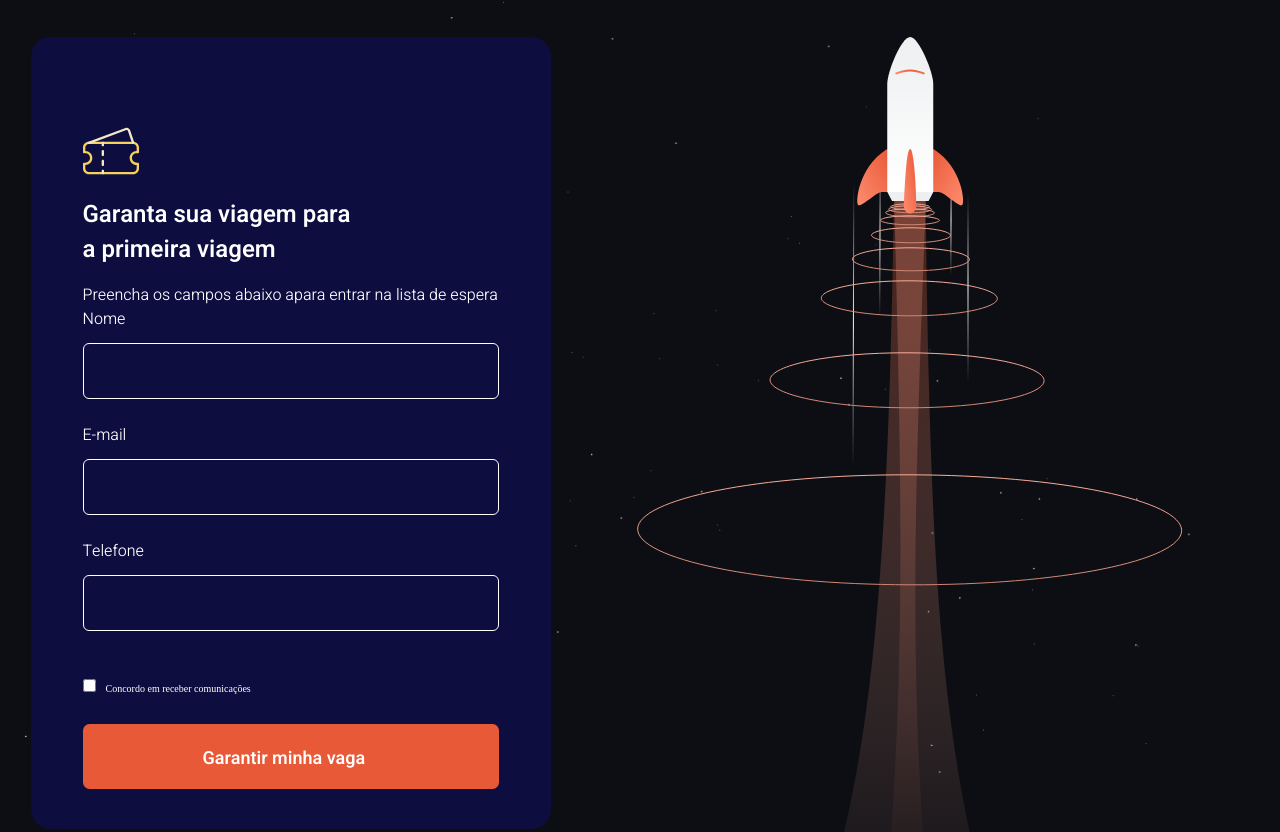
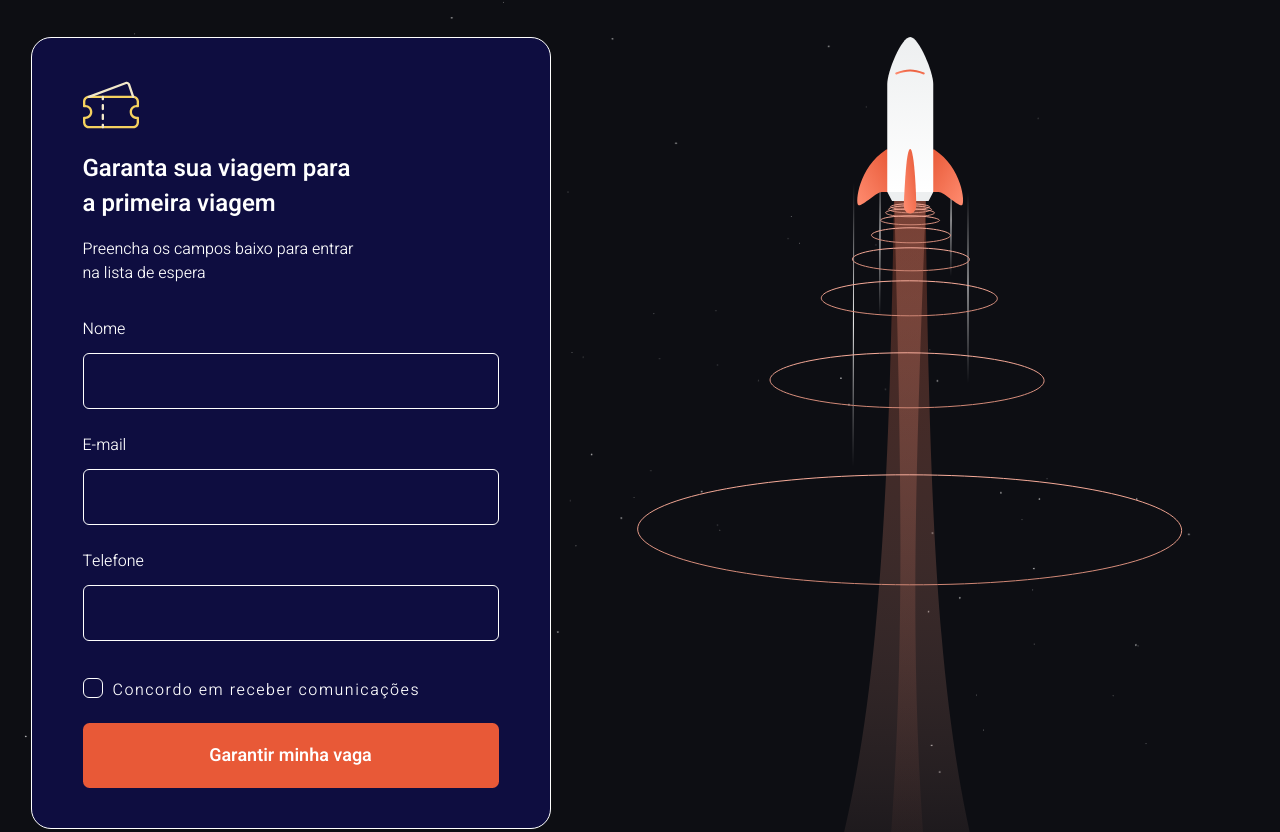
Before and after one commit to fabriciofcastro/ProjetoMarte, a Next.js app: page / in a window 1280 px wide. Shown: the part 2160-2992 px from the top of the page. Built offline with nearby package versions, Linux system fonts and the light colour scheme.

Commit message:
Finalizado formiulário

```diff
--- a/src/components/Button/Button.ts
+++ b/src/components/Button/Button.ts
@@ -1,6 +1,6 @@
 import styled from 'styled-components'
 
-export const LinkEscrevase = styled.a`
+export const ButtonLink = styled.a`
   width: 26.4rem;
   height: 5.5rem;
   background-color: ${props => props.theme.Colors.bgButton};
@@ -11,8 +11,14 @@ export const LinkEscrevase = styled.a`
   display: block;
   padding: 1.7% 5.5rem;
 `
-export const LinkMinhaVagaForm = styled(LinkEscrevase)`
+export const ButtonForm = styled.button`
   width: 41.6rem;
   height: 6.5rem;
-  padding: 5% 12rem;
+  background-color: ${props => props.theme.Colors.bgButton};
+  border-radius: .65rem;
+  font: bold 1.8rem 'Heebo';
+  color: #FFF;
+  cursor: point;
+  display: block;
+  padding: 1.7% 5.5rem;
 `
--- a/src/components/Contacts/Contact.tsx
+++ b/src/components/Contacts/Contact.tsx
@@ -1,9 +1,17 @@
 import Image from "next/image"
-import { ContainerBoxForm, ContentContact, BoxForm, SContact, BoxRocket, ContentBox, TitleForm, Text_P, ContainerFieldset } from "./StyleContact"
+import {
+       ContainerBoxForm,
+       ContentContact,
+       BoxForm, SContact,
+       BoxRocket,
+       ContentBox,
+       TitleForm,
+       Text_P
+      } from "./StyleContact"
 import ticket from '../../../public/images/icon-ticket.svg'
-import { LinkMinhaVagaForm } from "../Button/Button"
 import Form from "./Form/Form"
-import { Chekts } from "./Form/FormStyle"
+import { ButtonForm } from "../Button/Button"
+
 
 export default function Contact() {
 
@@ -18,13 +26,13 @@ export default function Contact() {
                 Garanta sua viagem para a primeira viagem
               </TitleForm>
               <Text_P>
-                Preencha os campos abaixo apara entrar na lista de espera
+                Preencha os campos baixo para entrar na lista de espera
               </Text_P>
 
               <Form />
-              <LinkMinhaVagaForm href="/#">
+              <ButtonForm type="button">
                 Garantir minha vaga
-              </LinkMinhaVagaForm>
+              </ButtonForm>
             </ContentBox>
 
           </BoxForm>
--- a/src/components/Contacts/Form/Form.tsx
+++ b/src/components/Contacts/Form/Form.tsx
@@ -1,23 +1,26 @@
-import { Checkbox, ContainerFieldset, ContainerForm, Inputs, Labels, Textcheckbox } from "./FormStyle"
+import { Checkbox, ContainerForm, GrupChecked, Inputs, Labels, Textcheckbox } from "./FormStyle"
 
 const Form = () => {
 
   return (
     <>
-      <ContainerFieldset>
-        <ContainerForm>
-          <Labels>Nome</Labels>
-          <Inputs type='text' />
-          <Labels>E-mail</Labels>
-          <Inputs  type='email' />
-          <Labels>Telefone</Labels>
-          <Inputs type='tel' />
-          <Checkbox type='checkbox' />
-          <Textcheckbox>
+      <ContainerForm action="https://www.spacex.com/" method="POST">
+        <Labels htmlFor="name">Nome</Labels>
+        <Inputs type='text' id="name" />
+
+        <Labels htmlFor="email">E-mail</Labels>
+        <Inputs type='email' form="email" />
+
+        <Labels htmlFor="phone">Telefone</Labels>
+        <Inputs type='tel' id="phone" />
+        <GrupChecked>
+          <Checkbox type='checkbox' id="checked"/>
+          <Textcheckbox htmlFor="checked">
             Concordo em receber comunicações
           </Textcheckbox>
-        </ContainerForm>
-      </ContainerFieldset>
+        </GrupChecked>
+      </ContainerForm>
+
     </>
   )
 }
--- a/src/components/Contacts/Form/FormStyle.tsx
+++ b/src/components/Contacts/Form/FormStyle.tsx
@@ -1,20 +1,25 @@
 import styled from "styled-components";
 
-export const ContainerFieldset = styled.fieldset`
-
+export const ContainerForm = styled.form`
 
 `
 
-
-export const ContainerForm = styled.form`
-
-
-`
+/**
+ *
+ *       S t y l e    L a b e l
+ */
 
 export const Labels = styled.label`
   font: normal 1.6rem 'Heebo';
   color: #fff;
 `
+
+/**
+ *
+ *       S t y l e    i n p u t    T e x t
+ */
+
+
 export const Inputs = styled.input`
    width: 41.6rem;
    height: 5.6rem;
@@ -22,16 +27,76 @@ export const Inputs = styled.input`
    background-color: ${ ({ theme }) => theme.Colors.backgroundForm};
    border: 1px solid #fff;
    margin: 1.2rem 0 2.4rem 0;
-`
-export const Checkbox = styled.input`
-  border-radius: .6rem;
-  background-color: ${ ({ theme }) => theme.Colors.backgroundForm};
-  margin: 2.4rem 0 3.2rem 0;
-  display: inline-block;
+   color: #fff;
+   font-size: 1.8rem;
+   color: #fff;
+   padding-left: 1rem;
 `
 
-export const Textcheckbox = styled.span`
-  font: regular 2rem 'Heebo';
+/**
+ *
+ *       S t y l e     G r u p a m e n t o     C h e c k e d
+ */
+
+export const GrupChecked = styled.div`
+   width: 40rem;
+   height: 2.5rem;
+   margin: 1.3rem 0 2rem 0;
+   cursor: pointer;
+   display: flex;
+`
+
+/**
+ *
+ *       S t y l e     C h e c k e d
+ */
+
+export const Checkbox = styled.input`
+  appearance: none;
+  background-color:  ${ ({ theme }) => theme.Colors.backgroundForm};
+  width: 2rem;
+  height: 2rem;
+  border-radius: .6rem;
+  border: .1rem solid #fff;
+  cursor: pointer;
+  position: relative;
+  display: flex;
+  justify-content: center;
+  align-items: center;
+
+      &::before {
+        content: '';
+        position: absolute;
+        width: .4rem;
+        height: .9rem;
+        opacity: 0;
+        transition: all 300ms ease-in-out;
+
+      }
+
+      &:checked::before {
+        border-right: .2rem solid #fff;
+        border-bottom: .2rem solid #fff;
+        opacity: 1;
+        transform: rotate(45deg);
+
+      }
+
+      &:focus {
+        box-shadow: 0 0 .5rem ${ ({ theme }) => theme.Colors.backgroundForm};
+      }
+`
+
+/**
+ *
+ *       S t y l e    T e x t    C h e c k e d
+ */
+
+
+export const Textcheckbox = styled.label`
+  font: normal 1.6rem 'Heebo';
   color: #fff;
   margin-left: 1rem;
+  letter-spacing: .15rem;
+  cursor: pointer;
 `
--- a/src/components/Contacts/StyleContact.ts
+++ b/src/components/Contacts/StyleContact.ts
@@ -31,12 +31,14 @@ export const BoxForm = styled.section`
     border-radius: 2rem;
     display: flex;
     justify-content: center;
-    align-items: center;
+    border: 1px solid white
 `
 
 export const ContentBox = styled.section`
     width: 41.7rem;
     height: 62rem;
+    margin-top: 3.9rem;
+
 `
 
 export const TitleForm = styled.h2`
@@ -47,7 +49,9 @@ export const TitleForm = styled.h2`
 `
 export const Text_P = styled.p`
      color: #fff;
-     font: normal 1.6rem 'Heebo'
+     font: normal 1.6rem 'Heebo';
+     margin-bottom: 3.2rem;
+     width: 28rem;
 `
 
            /* Caixa do foguete */
--- a/src/components/Home/index.tsx
+++ b/src/components/Home/index.tsx
@@ -2,7 +2,7 @@
 import Image from 'next/image';
 import { SHome, SHeader, Slogan, Experiencia, Foguete, Exclusiva, Missao, ContentBox } from './style';
 import Logo from '../../../public/images/logo-space-y.svg'
-import { Button, LinkEscrevase } from '../Button/Button';
+import { ButtonLink } from '../Button/Button';
 import foguete from '../../../public/images/icon-rocket.svg'
 import bandeira from '../../../public/images/icon-flag.svg'
 import telescope from '../../../public/images/icon-telescope.svg'
@@ -30,7 +30,7 @@ export default function Header() {
               12/03/2028. Iscreva-se em nossa lista de espera.
             </p>
 
-             <LinkEscrevase href='/form'> Inscreva-se agora </LinkEscrevase>
+             <ButtonLink href='/#' > Inscreva-se agora </ButtonLink>
 
           </Slogan>
           <Experiencia>
```
